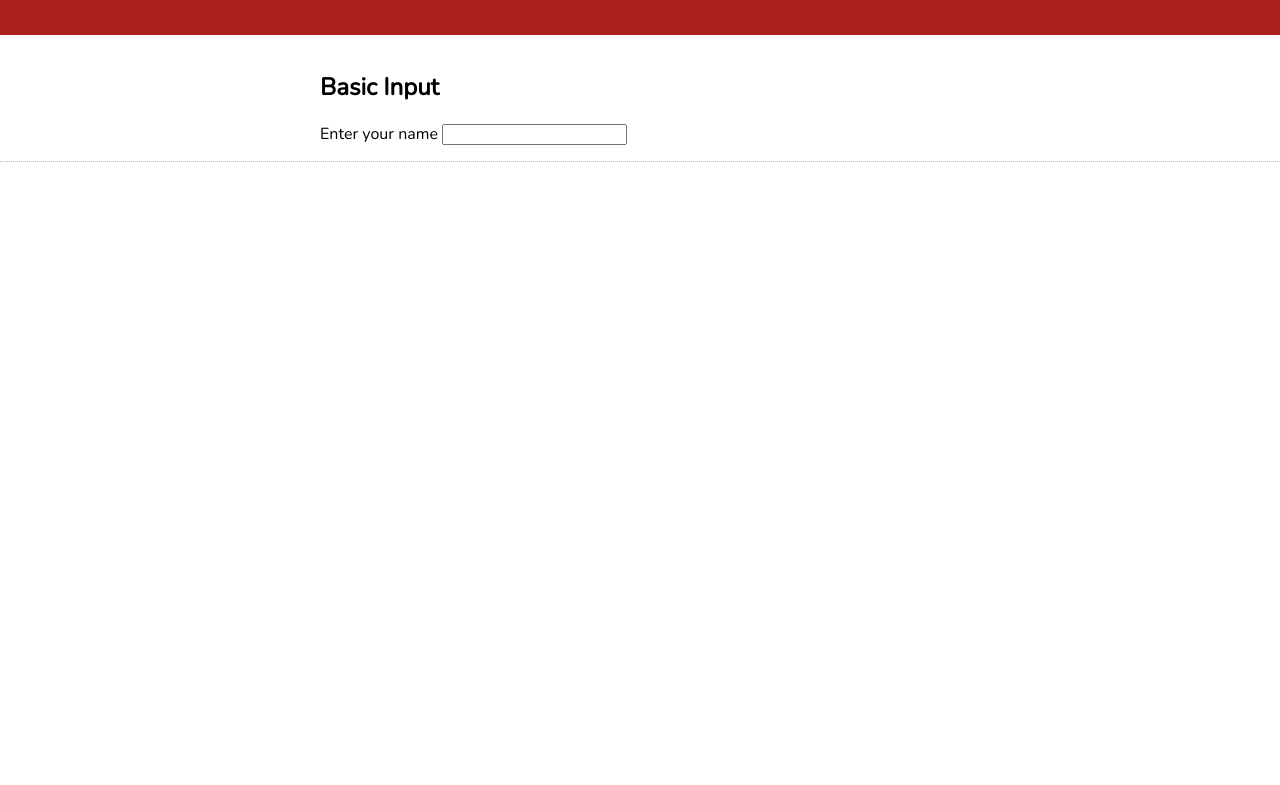
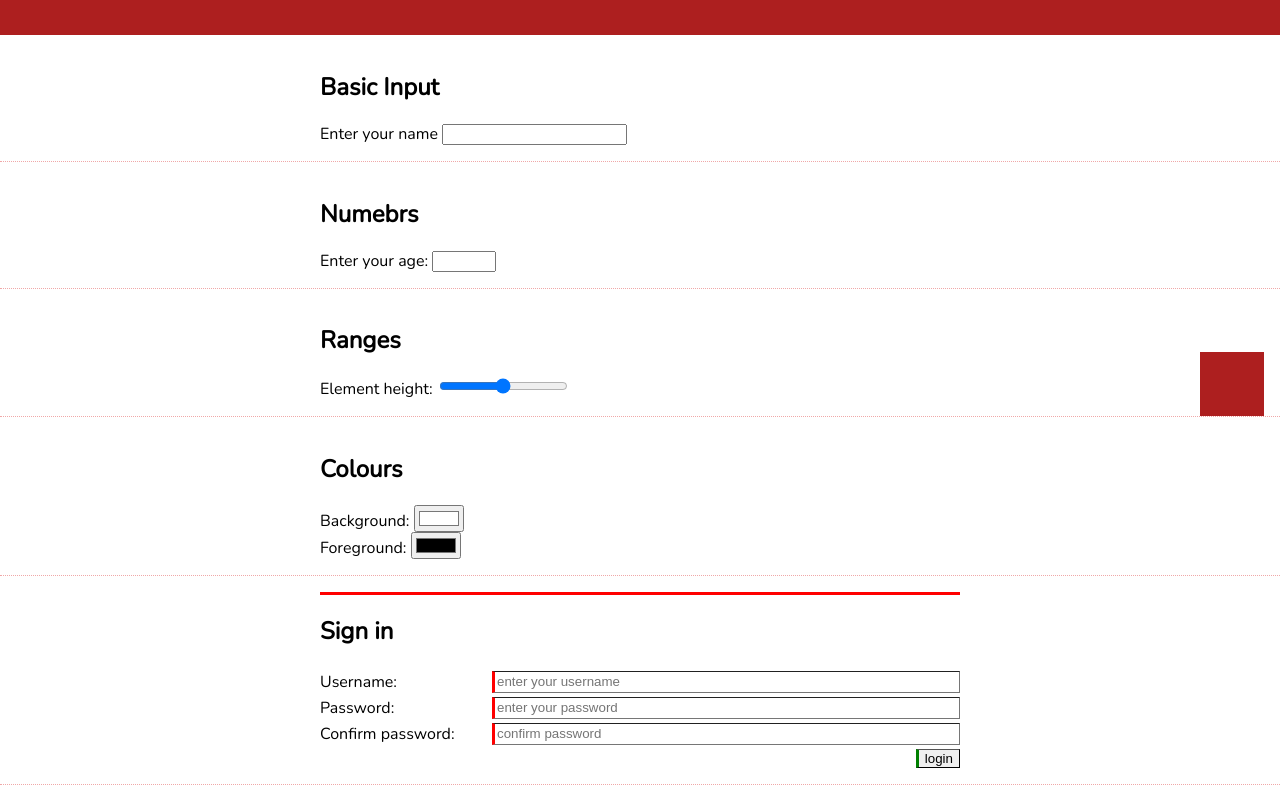
Before and after one commit to surajodedra/Front-End-Lab-Work, a plain HTML site: page Lab-05/index.html in a window 1280 px wide. Shown: the part 83-868 px from the top of the page. Before the commit the page ends 800 px from the top, so only its background shows below. Drawn offline with nearby package versions, Linux system fonts and the light colour scheme.

Commit message:
Lab-05 complete

```diff
--- a/Lab-05/index.html
+++ b/Lab-05/index.html
@@ -23,6 +23,40 @@
         <input id="myName">
       </section>
 
+      <section>
+        <h2>Numebrs</h2>
+        <label for="myAge">Enter your age: </label>
+        <input id="myAge", type="number", max="150", min="10">
+      </section>
+
+      <section class="relative">
+        <h2>Ranges</h2>
+        <label for="myHeight">Element height: </label>
+        <input id="myHeight" type="range" value="50", step="25">
+        <div id="heightTarget"></div>
+      </section>
+
+      <section id="colours">
+        <h2>Colours</h2>
+        <label for="myBG">Background: </label>
+        <input id="myBG" type="color" value="#ffffff"><br>
+        <label for="myFG">Foreground: </label>
+        <input id="myFG" type="color" value="#000000">
+      </section>
+
+      <section>
+        <form id="login">
+          <h2>Sign in</h2>
+          <label for="myUser">Username: </label>
+          <input id="myUser" name="username" placeholder="enter your username" required>
+          <label for="myPassword">Password: </label>
+          <input id="myPassword" type="password" name="password" placeholder="enter your password" minlength="8" required>
+          <label for="myConfirmation">Confirm password: </label>
+          <input id="myConfirmation" type="password" placeholder="confirm password" required>
+          <input type="submit" value="login">
+        </form>
+      </section>
+
     </main>
 
     <script src="script.js"></script>
--- a/Lab-05/script.js
+++ b/Lab-05/script.js
@@ -0,0 +1,29 @@
+"use strict";
+
+myHeight.addEventListener('input', ev => {
+  document.documentElement.style.setProperty('--height', `${myHeight.value}%`);
+});
+
+myBG.addEventListener('input', ev => {
+  document.documentElement.style.setProperty('--bg-colour', myBG.value);
+});
+myFG.addEventListener('input', ev => {
+  document.documentElement.style.setProperty('--fg-colour', myFG.value);
+});
+
+const checkConfirmation = (ev) => {
+ if (myPassword.value != myConfirmation.value) {
+  myConfirmation.setCustomValidity("Wait. What? This doesn't match the password field!");
+ } else {
+  myConfirmation.setCustomValidity('');
+ }
+};
+
+myConfirmation.addEventListener('input', checkConfirmation);
+myPassword.addEventListener('input', checkConfirmation);
+
+login.addEventListener('submit', ev => {
+ alert(`logged in as ${myUser.value}`)
+ login.reset();
+ ev.preventDefault();
+});
--- a/Lab-05/styles.css
+++ b/Lab-05/styles.css
@@ -1,4 +1,10 @@
 @import url('https://fonts.googleapis.com/css2?family=Nunito&display=swap');
+
+:root {
+  --height: 50%;
+  --bg-colour: #ffffff;
+  --fg-colour: #000000;
+}
 
 body {
   margin: 0;
@@ -35,3 +41,60 @@ main section {
 		padding: 1em 25vw;
 	}
 }
+
+/* input:invalid {
+  background-color: hsl(0, 70%, 70%);
+  border-color: hsl(0, 100%, 70%)
+} */
+
+.relative {
+  position: relative;
+}
+
+#heightTarget {
+  position: absolute;
+  bottom: 0;
+  right: 1em;
+  width: 4em;
+  background-color: hsl(0, 70%, 40%);
+  height: var(--height);
+  transition: 0.4s;
+}
+
+#colours {
+  background-color: var(--bg-colour);
+  color: var(--fg-colour);
+}
+
+form {
+ display: grid;
+ grid-row-gap: 0.25em;
+ grid-column-gap: 1em;
+ grid-template-columns: minmax(max-content, 1fr) 3fr;
+}
+
+form h2 {
+ grid-column: 1 / 3;
+}
+
+form input[type="submit"] {
+ grid-column: 2 / 3;
+ justify-self: end;
+}
+
+form input:invalid {
+ border-width: 0.5px 0.5px 0.5px 3px;
+ border-left-style: solid;
+ border-left-color: red;
+}
+form input:valid {
+ border-width: 0.5px 0.5px 0.5px 3px;
+ border-left-style: solid;
+ border-left-color: green;
+}
+form:invalid {
+ border-top: 3px solid red;
+}
+form:valid {
+ border-top: 3px solid green;
+}
```
